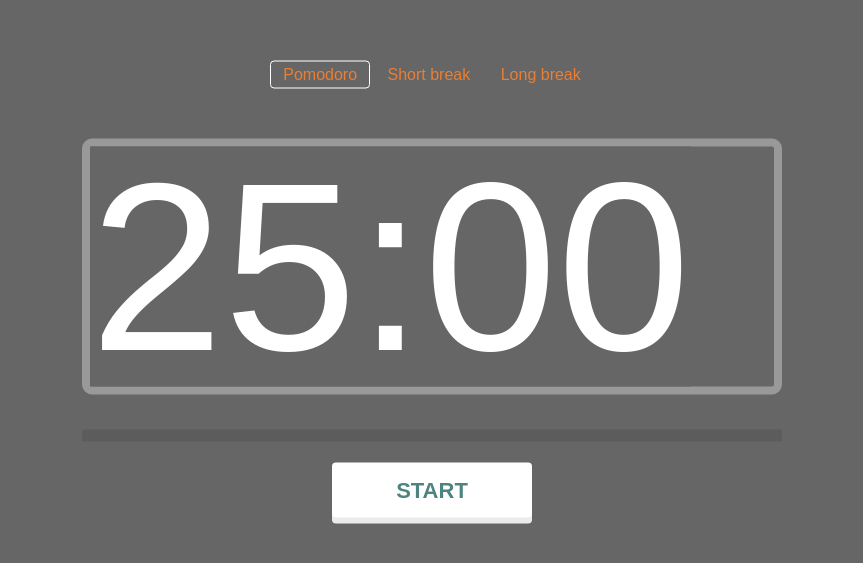
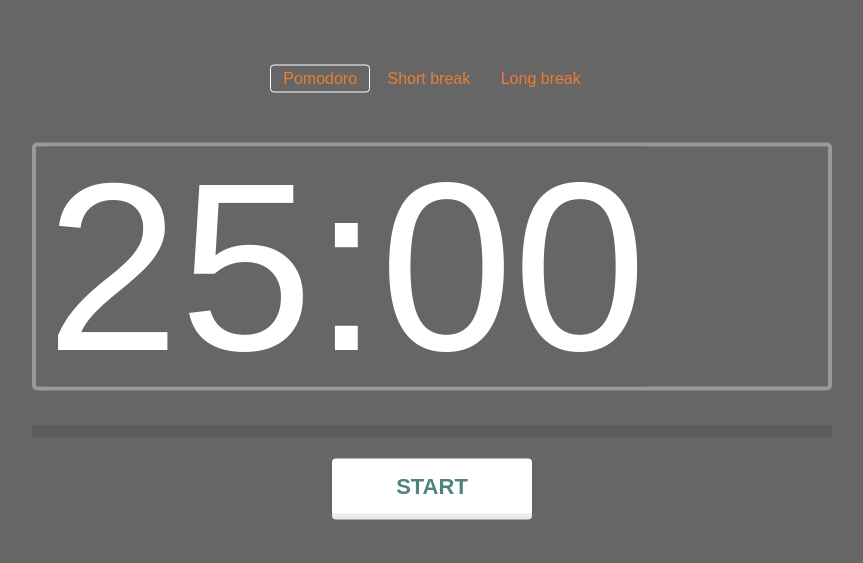
Before and after one commit to tvpaterson/pomodoro-timer, a website: page index.html in a window 1280 px wide. Shown: the part 111-674 px from the top of the page, without its empty margins (208-1071 px from the left). Drawn offline with Linux system fonts and the light colour scheme; a web font is replaced by a local one.

Commit message:
commited previous changes

```diff
--- a/styles.css
+++ b/styles.css
@@ -19,7 +19,7 @@
 
 progress {
   border-radius: 5px;
-  width: 700px;
+  width: 800px;
   height: 12px;
   top: 0;
 }
@@ -43,8 +43,8 @@
 
 .clock {
   color: white;
-  border: 0.5rem solid;
-  border-radius: 10px;
+  border: 0.3rem solid;
+  border-radius: 5px;
   border-color: #999999;
   margin-top: 50px;
   margin-bottom: 30px;
@@ -53,6 +53,7 @@
   display: flex;
   align-items: center;
   font-family: arial, sans-serif;
+  padding-left: 10px;
 }
 
 .mode-button {
```
